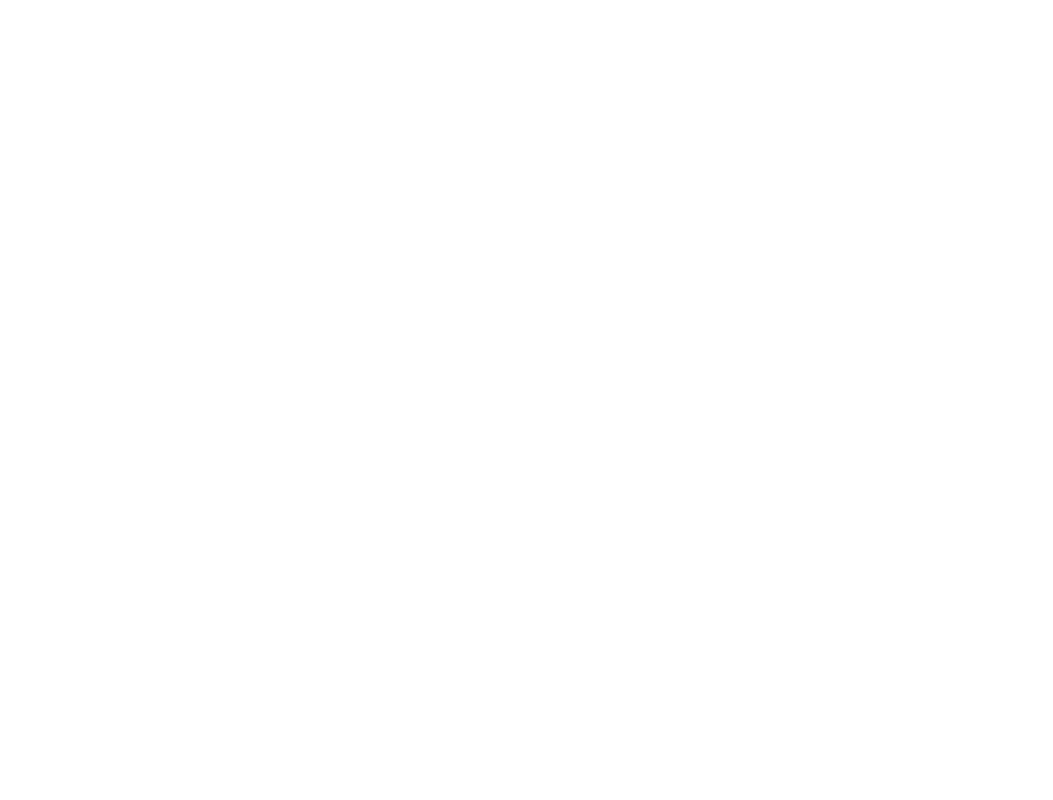
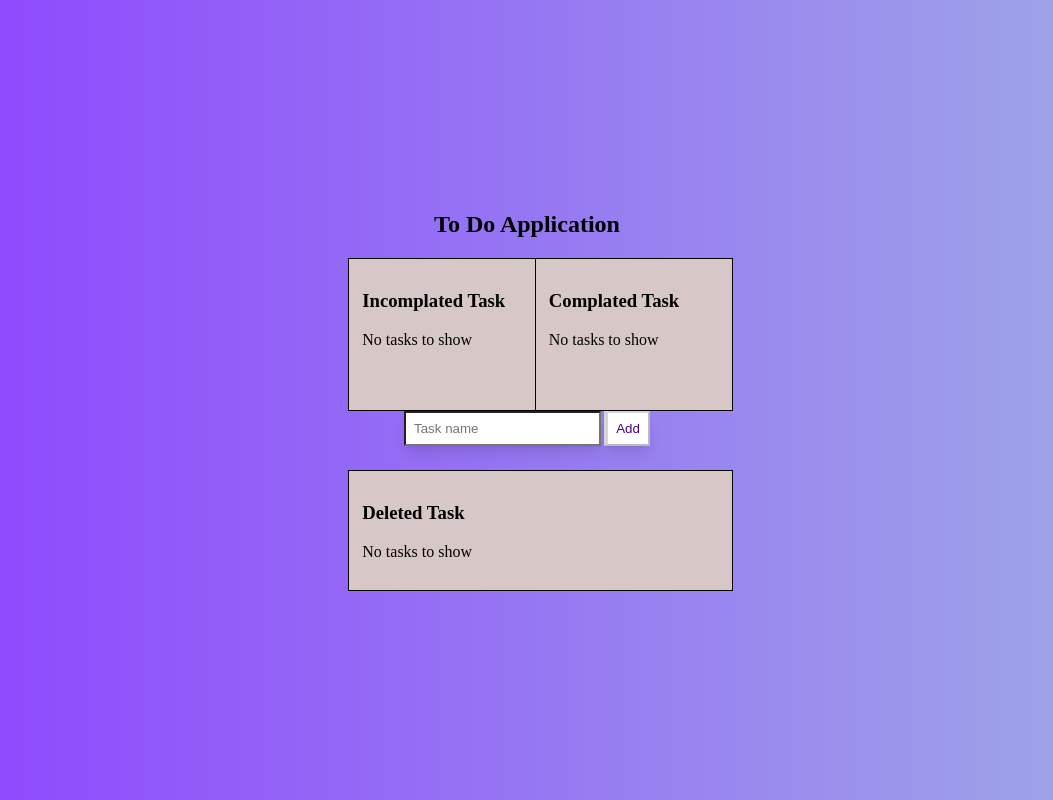
Before and after one commit to Tonmoy-Softzino/todo-list-app, a Vue app: page / in a window 1280 px wide. Shown: the whole page, without its empty margins (113-1166 px from the left). Built offline with nearby package versions, Linux system fonts and the light colour scheme.

Commit message:
style required and update list require

```diff
--- a/index.html
+++ b/index.html
@@ -1,10 +1,22 @@
 <!DOCTYPE html>
 <html lang="en">
   <head>
-    <meta charset="UTF-8">
-    <link rel="icon" href="/favicon.ico">
-    <meta name="viewport" content="width=device-width, initial-scale=1.0">
+    <meta charset="UTF-8" />
+    <link rel="icon" href="/favicon.ico" />
+    <meta name="viewport" content="width=device-width, initial-scale=1.0" />
     <title>Vite App</title>
+    <style>
+      body {
+        margin: 0;
+        display: flex;
+        place-items: center;
+        justify-content: center;
+        min-width: 320px;
+        min-height: 100vh;
+        background-color: #74ebd5;
+        background-image: linear-gradient(90deg, #8d41ff 0%, #9face6 100%);
+      }
+    </style>
   </head>
   <body>
     <div id="app"></div>
--- a/src/App.vue
+++ b/src/App.vue
@@ -1,9 +1,19 @@
 <script setup>
+    import MainComp from './components/mainComp.vue';
+import TaskAddForm from './components/taskAddForm.vue'
 
+    const addtask = (name) => {
+    toDos.value.push({
+    id: toDos.value.length + 1,
+    label: name,
+  });
+};
 </script>
 
 <template>
 
+    <MainComp />
+    <!-- <TaskAddForm @addTask="addtask" /> -->
 </template>
 
 <style scoped>
--- /dev/null
+++ b/src/components/list.vue
@@ -0,0 +1,45 @@
+<script setup>
+import { defineProps } from "vue";
+const props = defineProps({
+  task: Object,
+});
+
+const deleteTask = () => {
+  props.task.deleted = true;
+}
+</script>
+
+
+<template>
+    <li>
+    <label>
+      <div>
+        <input
+          v-show="!task.deleted"
+          type="checkbox"
+          v-model="task.completed"
+        />
+        <span>
+          {{ task.label }}</span
+        >
+      </div>
+      <div class="button">
+        <button v-show="!task.deleted" type="button" @click="deleteTask">remove</button>
+      </div>
+    </label>
+  </li>
+</template>
+
+<style scoped>
+  label{
+    display: flex;
+  }
+  .button{
+    margin-left: .3rem;
+  }
+  li{
+    display: flex;
+    justify-content: space-between;
+    align-items: center;
+  }
+</style>
--- /dev/null
+++ b/src/components/mainComp.vue
@@ -0,0 +1,62 @@
+<script setup>
+import TaskAddForm from "./taskAddForm.vue";
+import { ref, computed } from "vue";
+import TodoLists from "./todoLists.vue";
+
+const toDos = ref([]);
+
+const completed = computed(() => {
+  return toDos.value.filter((todo) => todo.completed && !todo.deleted);
+});
+
+const inCompleted = computed(() => {
+  return toDos.value.filter((todo) => !todo.completed && !todo.deleted);
+});
+
+const deletedTasks = computed(() => {
+  return toDos.value.filter((todo) => todo.deleted);
+});
+
+const taskAddByEmit = (name) => {
+  toDos.value.push({
+    id: Date.now,
+    label: name,
+    completed: false,
+    deleted: false
+  });
+};
+</script>
+
+<template>
+  <section>
+    <h2>To Do Application</h2>
+    <div class="taskSection">
+      <TodoLists :tasks="inCompleted" title="Incomplated Task" />
+      <TodoLists :tasks="completed" title="Complated Task" />
+    </div>
+    <div>
+      <TaskAddForm @addTask="taskAddByEmit" />
+    </div>
+      <div class="deleteSection">
+        <TodoLists :tasks="deletedTasks" title="Deleted Task" />
+      </div>
+  </section>
+</template>
+
+<style scoped>
+  .taskSection{
+    display: grid;
+    grid-template-columns: repeat(2, minmax(0, 1fr));
+    gap: 1rem;
+    /* padding: .5rem 0; */
+  }
+
+  .deleteSection{
+    margin-top: 1rem;
+    padding-top: .5rem;
+  }
+  h2{
+    text-align: center;
+    padding-bottom: 0;
+  }
+</style>
--- /dev/null
+++ b/src/components/taskAddForm.vue
@@ -0,0 +1,46 @@
+
+<script setup>
+import { ref, defineEmits } from "vue";
+
+const emit = defineEmits(["addTask"]);
+let newTask = ref("");
+
+const addTask = () => {
+  emit("addTask", newTask.value);
+  newTask.value = "";
+};
+</script>
+
+<template>
+    <form @submit.prevent="addTask">
+        <input v-model="newTask" type="text" placeholder="Task name">
+        <button type="submit" :disabled="!newTask.length">Add</button>
+    </form>
+</template>
+
+<style scoped>
+    form{
+        display: flex;
+        align-items: center;
+        justify-content: center;
+    }
+    input{
+        padding: .5rem;
+        background: white;
+        color: rgb(55 65 81);
+        box-shadow: 0 10px 15px -3px rgb(0 0 0 / 0.1), 0 4px 6px -4px rgb(0 0 0 / 0.1);
+        font-size: 700;
+    }
+    input:focus{
+        outline: none;
+    }
+
+    button{
+        padding: .5rem;
+        margin-left: .2rem;
+        background: white;
+        border-left-width: 4px;
+        color: indigo;
+        box-shadow: 0 10px 15px -3px rgb(0 0 0 / 0.1), 0 4px 6px -4px rgb(0 0 0 / 0.1);
+    }
+</style>
--- /dev/null
+++ b/src/components/todoLists.vue
@@ -0,0 +1,45 @@
+<script setup>
+import { defineProps } from "vue";
+import List from "./list.vue";
+
+defineProps({
+  tasks: Array,
+  title: String,
+});
+</script>
+
+<template>
+  <section>
+    <h3>{{ title }}</h3>
+    <p v-show="!tasks.length">No tasks to show</p>
+    <div>
+      <ul>
+        <List
+          v-for="task in tasks"
+          :key="task.id"
+          :task="task"
+          :title="title"
+        />
+      </ul>
+    </div>
+  </section>
+</template>
+
+<style scoped>
+  section{
+    width: 100%;;
+    border: 1px solid black;
+    background: rgb(215, 199, 199);
+    padding: .8rem;
+    /* padding-left: .2rem; */
+  }
+  h2{
+    text-align: center;
+  }
+  ul{
+    list-style-type: none;
+    display: flex;
+    float: left;
+  }
+</style>
+bg-cyan-500 shadow-lg shadow-cyan-500/50 p-3 rounded-lg
```
Also changed, not shown: src/components/addTask.vue (deleted).
